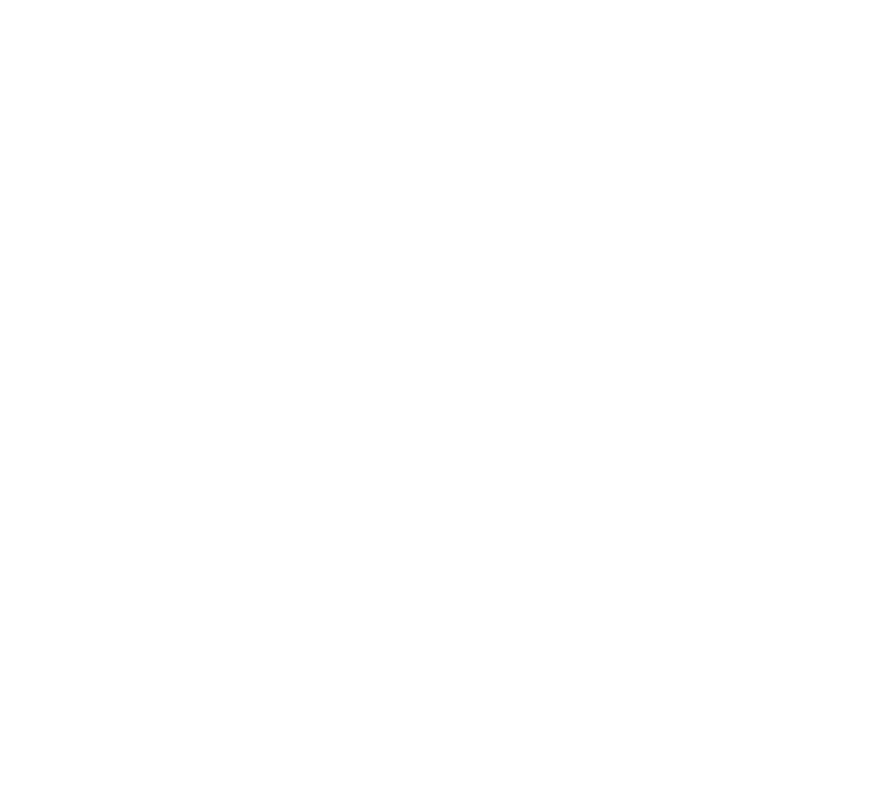
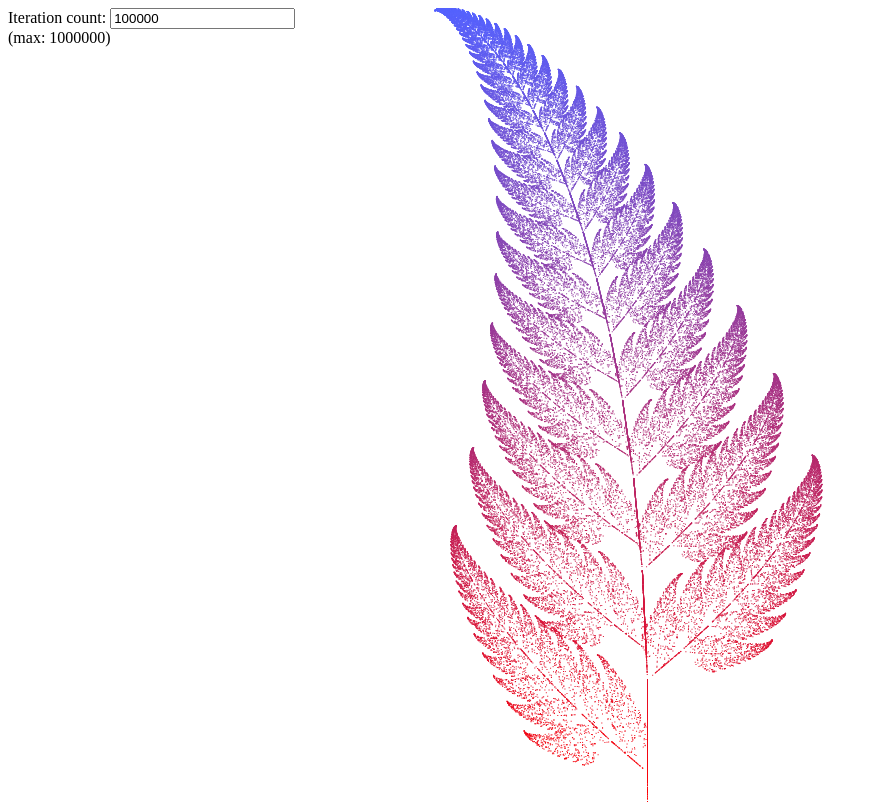
Before and after one commit to clabroche/barnsleyFern, a plain HTML site: page index.html in a window 1280 px wide. Shown: the whole page, without its empty margins (0-878 px from the left). Drawn offline with Linux system fonts and the light colour scheme.

Commit message:
[MAJOR] End

```diff
--- a/index.html
+++ b/index.html
@@ -1,13 +1,17 @@
 <!DOCTYPE html>
 <html>
 <head>
-    <meta charset="utf-8" />
-    <meta http-equiv="X-UA-Compatible" content="IE=edge">
-    <title>Page Title</title>
-    <meta name="viewport" content="width=device-width, initial-scale=1">
+    <title>Barnsley Fern</title>
 </head>
-<body>
-    <canvas id="canvas" width="400" height="400"></canvas>
+<body style="overflow: hidden;">
+    <div style="position: absolute;">
+        Iteration count:
+        <input type="number" id="nbIteration">
+        <div>
+            (max: 1000000)
+        </div>
+    </div>
+    <canvas id="canvas"></canvas>
     <script src="index.js"></script>
 </body>
 </html>
--- a/index.js
+++ b/index.js
@@ -1,49 +1,86 @@
 
 const canvas = document.getElementById('canvas');
 var ctx = canvas.getContext('2d');
+const nbIteration = document.getElementById('nbIteration');
+nbIteration.value = 100000;
+let scaleFactor = document.documentElement.clientHeight / 10;
 
-function next(x, y) {
-    const random = Math.random();
-    console.log(random)
-    if (random < 0.01){
-        return {
-            x: 0,
-            y: 0.16 * y
-        }
-    }
-    else if (random < 0.86) {
-        return {
-            x: 0.85 * x + 0.04 * y,
-            y: -0.04 * x + 0.85 * y + 1.6
-        }
-    }
-    else if (random < 0.93) {
-        return {
-            x: 0.2 * x + 0.26 * y,
-            y: 0.23 * x + 0.22 * y + 1.6
-        }
-    }
-    else {
-        return {
-            x: -0.15 * x + 0.28 * y,
-            y: -0.26 * x + 0.24 * y + 0.44
-        }
-    }
+const Fern = function () {
+  this.currentXY = {x: 0, y: 0};
+  this.allPoint = [];
+};
+Fern.prototype.next = function () {
+  const random = Math.random() * 100;
+  let nextXY = {};
+  if (random < 1) {
+    nextXY.x = 0;
+    nextXY.y = 0.16 * this.currentXY.y;
+  } else if (random < 86) {
+    nextXY.x = 0.85 * this.currentXY.x + 0.04 * this.currentXY.y;
+    nextXY.y = -0.04 * this.currentXY.x + 0.85 * this.currentXY.y + 1.6;
+  } else if (random < 94) {
+    nextXY.x = 0.2 * this.currentXY.x - 0.26 * this.currentXY.y;
+    nextXY.y = 0.23 * this.currentXY.x + 0.22 * this.currentXY.y + 1.6;
+  } else {
+    nextXY.x = -0.15 * this.currentXY.x + 0.28 * this.currentXY.y;
+    nextXY.y = 0.26 * this.currentXY.x + 0.24 * this.currentXY.y + 0.44;
+  }
+  this.currentXY = nextXY;
+  this.allPoint.push(this.currentXY);
+};
+Fern.prototype.reinitCanvas = function () {
+  canvas.width = document.documentElement.clientWidth;
+  canvas.height = document.documentElement.clientHeight;
+  ctx.translate(ctx.canvas.width / 2, ctx.canvas.height);
+  ctx.rotate(180 * Math.PI / 180);
+};
+Fern.prototype.draw = function () {
+  this.reinitCanvas();
+  // Draw
+  for (let i = 0; i < this.allPoint.length; i++) {
+    ctx.fillStyle = `rgb(
+      ${255 - Math.floor(this.allPoint[i].y * 170 / 9.9983)},
+      ${Math.floor(this.allPoint[i].y * 100 / 9.9983)},
+      ${Math.floor(this.allPoint[i].y * 255 / 9.9983)}
+    )`;
+    ctx.fillRect(this.allPoint[i].x * scaleFactor, this.allPoint[i].y * scaleFactor, 1, 1);
+  }
+};
+
+Fern.prototype.calculation = function (nbIteration) {
+  this.allPoint = [];
+  for (let i = 0; i < nbIteration; i++) {
+    this.next();
+  }
+};
+
+const fern = new Fern();
+fern.calculation(100000);
+fern.draw();
+
+window.addEventListener('resize', debounce(function (ev) {
+  scaleFactor = document.documentElement.clientHeight / 10;
+  fern.draw();
+}, 50));
+
+nbIteration.addEventListener('change', ({target}) => {
+  if (target.value > 1000000) return;
+  fern.calculation(target.value);
+  fern.draw();
+});
+
+function debounce (func, wait, immediate) {
+  var timeout;
+  return function () {
+    const context = this;
+    const args = arguments;
+    const later = function () {
+      timeout = null;
+      if (!immediate) func.apply(context, args);
+    };
+    var callNow = immediate && !timeout;
+    clearTimeout(timeout);
+    timeout = setTimeout(later, wait);
+    if (callNow) func.apply(context, args);
+  };
 }
-const transformation = {
-}
-function draw(point) {
-    console.log(point)
-}
-let interval;
-let currentXY = {
-    x:0,y:0
-}
-function loop() {
-    interval = setInterval(_=>{
-        currentXY = next(currentXY.x,currentXY.y);
-        draw(currentXY);
-
-    })
-}
-loop()
```
Also changed, not shown: package.json (deleted, +0 -11 lines), 100000.png (added), 1000000.png (added), README.md (added).
